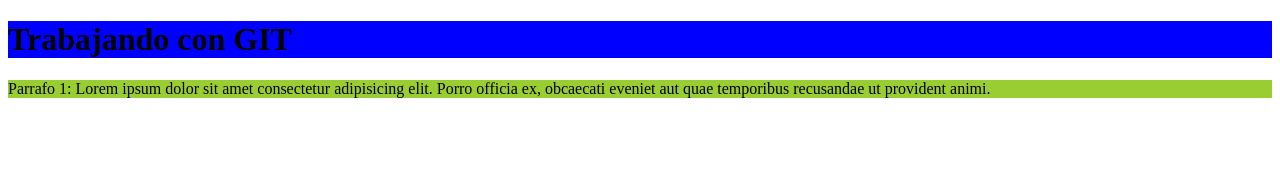
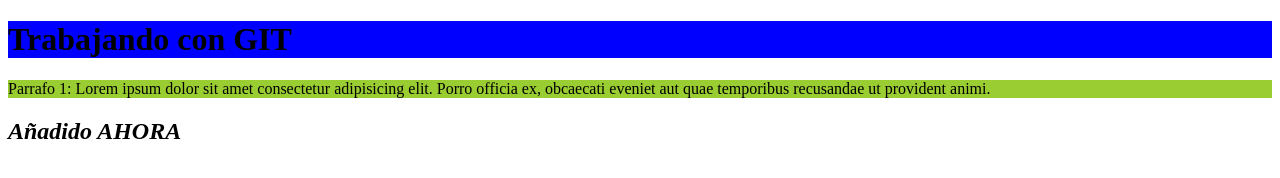
Before and after one commit to GerarPadilla/Primer-Repositorio.-Aprendiendo-GIT, a plain HTML site: page index.html in a window 1280 px wide. Drawn offline with Linux system fonts and the light colour scheme.

Commit message:
Añadido un div

```diff
--- a/index.html
+++ b/index.html
@@ -10,5 +10,9 @@
 <body>
     <h1>Trabajando con GIT</h1>
     <p> Parrafo 1: Lorem ipsum dolor sit amet consectetur adipisicing elit. Porro officia ex, obcaecati eveniet aut quae temporibus recusandae ut provident animi.</p>
+
+    <div>
+        <h2><i>Añadido AHORA</i></h2>
+    </div>
 </body>
 </html>
```
Also changed, not shown: estilos.css (line endings or trailing spaces).
